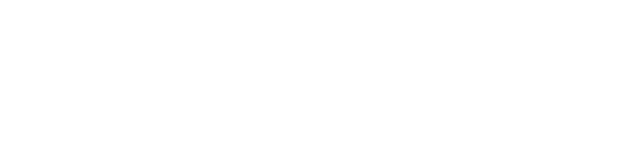
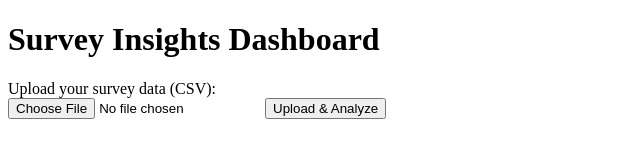
Before and after one commit to luispierro/project-codeinstitute, a plain HTML site: page index.html in a window 1280 px wide. Shown: the whole page, without its empty margins (0-640 px from the left). Drawn offline with Linux system fonts and the light colour scheme.

Commit message:
Add form to input file

```diff
--- a/index.html
+++ b/index.html
@@ -9,5 +9,12 @@
         <title>Survey Data analysis Today!</title>
     </head>
     <body>
+        <h1>Survey Insights Dashboard</h1>
+        <form action="/upload" method="POST" enctype="multipart/form-data">
+                <label for="file">Upload your survey data (CSV):</label><br>
+                <input type="file" name="file" accept=".csv" required>
+                <button type="submit">Upload & Analyze</button>
+            </form>
+
     </body>
 </html>
```
